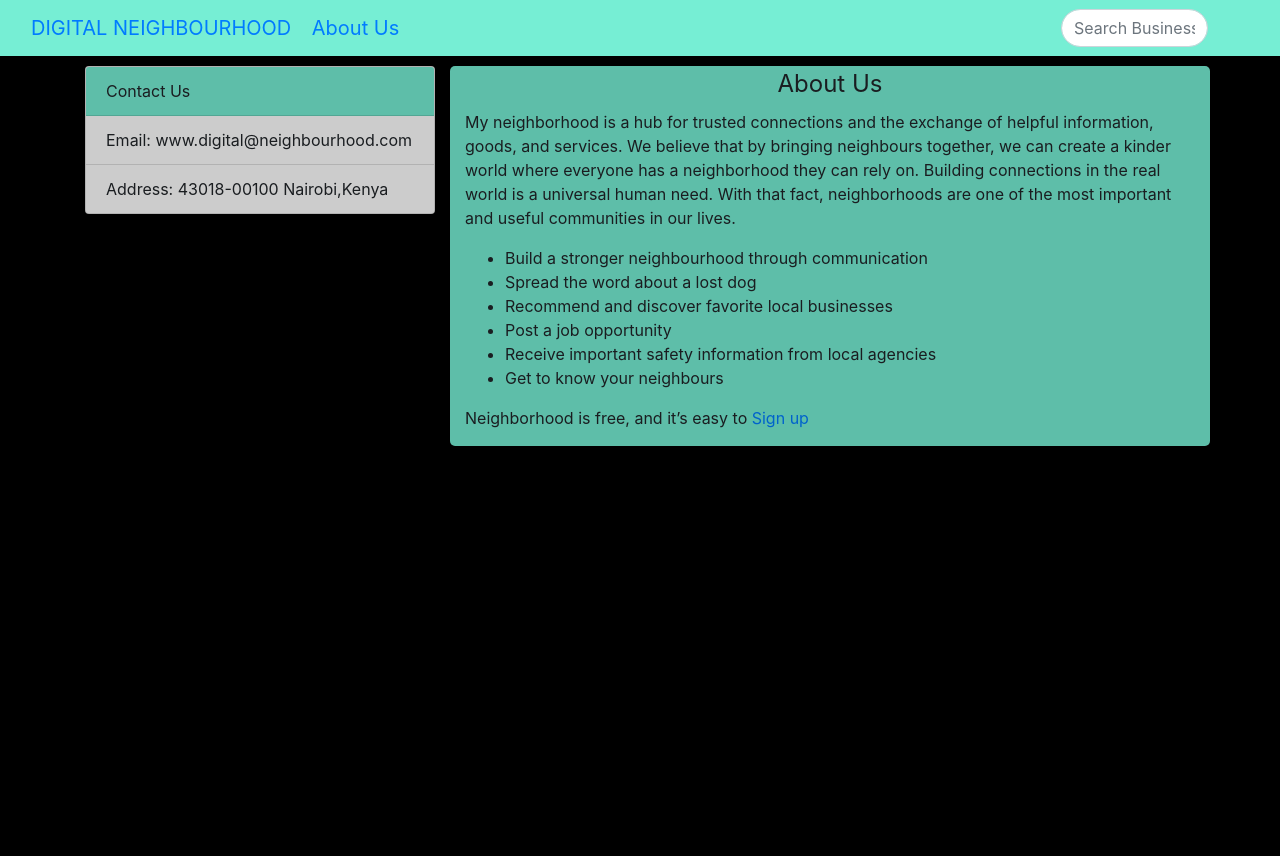
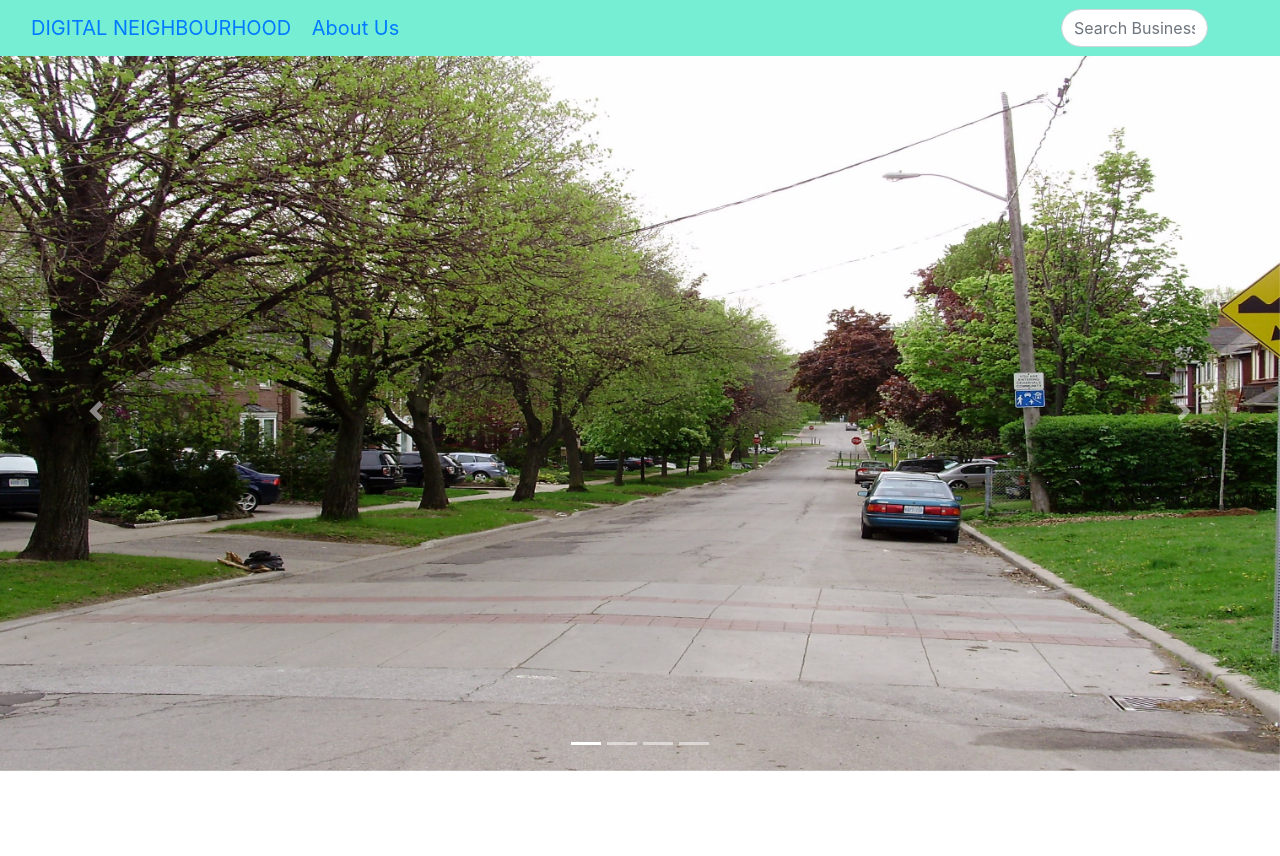
Before and after one commit to NyururuKelvin/neighbourhood, a Django app: page / in a window 1280 px wide. After the commit the page ends 771 px from the top, so only its background shows below. Run offline with Django 3.2, Linux system fonts and the light colour scheme; some libraries are stand-ins or nearby versions; some web fonts are replaced.

Commit message:
my commit add carousel

```diff
--- a/neighbourhood/templates/navbar.html
+++ b/neighbourhood/templates/navbar.html
@@ -6,11 +6,13 @@
   <meta name="viewport" content="width=device-width, initial-scale=1">
 </head>
 <body>
-<nav class="navbar" style="background-color: rgb(118, 238, 212);">
+  <div class="row">
+    <div class="col-md-12">
+      <nav class="navbar fixed-top" style="background-color: rgb(118, 238, 212);">
         <div class="container-fluid">
           <div class="navbar-header">
             <a class="navbar-brand" href="{% url 'index' %}">DIGITAL NEIGHBOURHOOD</a>
-      <a class="navbar-brand" href="">About Us</a>
+            <a class="navbar-brand" href="{% url 'about' %}">About Us</a>
           </div>
           <!-- Adding a search form  -->
           <div class="col-sm-2 col-md-2 navbar-right">
@@ -29,5 +31,7 @@
           <!-- search form end -->
         </div>
       </nav>
+  </div>
+  </div>
 </body>
 </html>
--- a/neighbourhood/templates/temps/about_us.html
+++ b/neighbourhood/templates/temps/about_us.html
@@ -17,7 +17,7 @@
 <div class="container-fluid" style="background-color: black; height: 100vh;">
 <div class="container">
     <div class="row">
-        <div class="col-lg-4  col-md-4 " style="margin-top: 10px;">
+        <div class="col-lg-4  col-md-4 " style="margin-top: 10px; margin-top: 6%;">
             <div class="card" style="font-size: 1em; opacity: 80%;">
                 <div class="card-header" style="font-size: 1em; background-color: rgb(118, 238, 212);">
                   Contact Us
@@ -28,7 +28,7 @@
                 </ul>
             </div>
         </div>
-        <div class="col-lg-8 col-md-8 col-sm-12" style="font-size: 1em; background-color:rgb(118, 238, 212); border-radius: 5px; margin-top: 10px;opacity: 80%;">
+        <div class="col-lg-8 col-md-8 col-sm-12" style="font-size: 1em; background-color:rgb(118, 238, 212); border-radius: 5px; margin-top: 10px;opacity: 80%; margin-top: 6%;">
             <legend style="text-align: center;">About Us</legend>
             <p >My neighborhood is a hub for trusted connections and the exchange of helpful information, goods, and services. We believe that by bringing neighbours together, we can create a kinder world where everyone has a neighborhood they can rely on.
 
--- a/neighbourhood/templates/temps/index.html
+++ b/neighbourhood/templates/temps/index.html
@@ -1,8 +1,40 @@
 {%extends 'temps/base.html'%}
+{% load bootstrap4 %}
+{% load static%}
 
 {% block content %}
     {{block.super}}
-    <div class="container">
+    <div id="demo" class="carousel slide" data-ride="carousel" style="margin-top: 4%;">
+        <!-- Indicators -->
+        <ul class="carousel-indicators">
+            <li data-target="#demo" data-slide-to="0" class="active"></li>
+            <li data-target="#demo" data-slide-to="1"></li>
+            <li data-target="#demo" data-slide-to="2"></li>
+            <li data-target="#demo" data-slide-to="3"></li>
+        </ul>
 
+        <!-- The slideshow -->
+        <div class="carousel-inner">
+            <div class="carousel-item active">
+                <img src="{{request.scheme}}://{{request.META.HTTP_HOST}}{% static 'images/1.jpg' %}" alt="image" style="width: 100%; height: 90vh;">
+            </div>
+            <div class="carousel-item">
+                <img src="{{request.scheme}}://{{request.META.HTTP_HOST}}{% static 'images/2.jpg' %}" alt="image" style="width: 100%; height: 90vh;">
+            </div>
+            <div class="carousel-item">
+                <img src="{{request.scheme}}://{{request.META.HTTP_HOST}}{% static 'images/4.jpg' %}" alt="image" style="width: 100%; height: 90vh;">
+            </div>
+            <div class="carousel-item">
+                <img src="{{request.scheme}}://{{request.META.HTTP_HOST}}{% static 'images/6.jpg' %}" alt="image" style="width: 100%; height: 90vh;">
+            </div>
+        </div>
+
+        <!-- Left and right controls -->
+        <a class="carousel-control-prev" href="#demo" data-slide="prev">
+            <span class="carousel-control-prev-icon"></span>
+        </a>
+        <a class="carousel-control-next" href="#demo" data-slide="next">
+            <span class="carousel-control-next-icon"></span>
+        </a>
     </div>
 {% endblock %}
--- a/neighbourhood/urls.py
+++ b/neighbourhood/urls.py
@@ -4,7 +4,8 @@ from django.conf import settings
 from django.conf.urls.static import static
 
 urlpatterns=[
-    url('^$',views.index,name = 'index'),
+    url('^$',views.index, name = 'index'),
+    url('^about$',views.about, name = 'about'),
 ]
 if settings.DEBUG:
     urlpatterns+= static(settings.MEDIA_URL, document_root = settings.MEDIA_ROOT)
--- a/neighbourhood/views.py
+++ b/neighbourhood/views.py
@@ -2,4 +2,7 @@ from django.shortcuts import render
 
 # Create your views here.
 def index(request):
+    return render(request, 'temps/index.html')
+
+def about(request):
     return render(request, 'temps/about_us.html')
```
Also changed, not shown: neighbourhood/static/images/1.jpg (added), neighbourhood/static/images/2.jpg (added), neighbourhood/static/images/3.jpg (added), neighbourhood/static/images/4.jpg (added), neighbourhood/static/images/6.jpg (added). Lines whose indentation alone changed are shown as unchanged.
